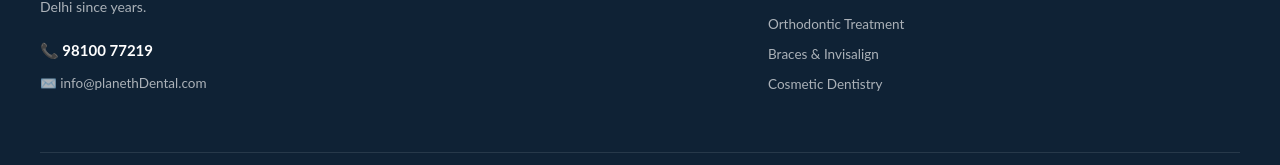
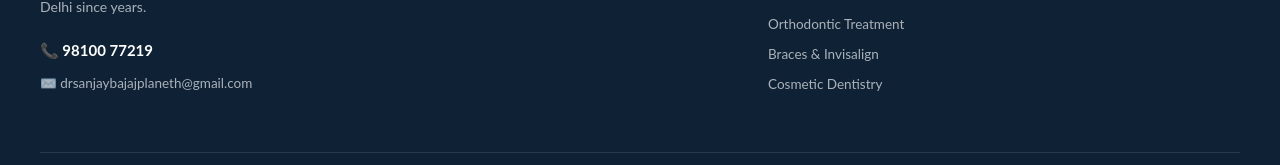
Before and after one commit to pc1982-prog/Dentists-websites, a React (Vite) app in the folder Frontend/: page /contact in a window 1280 px wide. Shown: the part 1250-1415 px from the top of the page. Built offline with nearby package versions, Linux system fonts and the light colour scheme.

Commit message:
updated code

```diff
--- a/Frontend/src/components/Footer.jsx
+++ b/Frontend/src/components/Footer.jsx
@@ -21,7 +21,7 @@ const Footer = () => (
             <a href="tel:9810077219" style={{ color: "white", textDecoration: "none", fontWeight: 700, fontSize: 15 }}>📞 98100 77219</a>
           </div>
           <div style={{ marginTop: 8 }}>
-            <a href="mailto:info@planeth dental.com" style={{ color: "rgba(255,255,255,0.65)", textDecoration: "none", fontSize: 13.5 }}>✉️ info@planethDental.com</a>
+            <a href="mailto:drsanjaybajajplaneth@gmail.com" style={{ color: "rgba(255,255,255,0.65)", textDecoration: "none", fontSize: 13.5 }}>✉️ drsanjaybajajplaneth@gmail.com</a>
           </div>
         </div>
 
--- a/Frontend/src/pages/ContactPage.jsx
+++ b/Frontend/src/pages/ContactPage.jsx
@@ -50,7 +50,7 @@ const ContactPage = () => {
               {[
                 { icon: "📍", label: "Address", value: "B2/18, opp. Metro Pillar 253, Pocket 3, Sector 18, Rohini, New Delhi – 110085", href: MAPS_LINK },
                 { icon: "📞", label: "Phone", value: "098100 77219", href: "tel:09810077219" },
-                { icon: "✉️", label: "Email", value: "info@planethDental.com", href: "mailto:info@planethDental.com" },
+                { icon: "✉️", label: "Email", value: "drsanjaybajajplaneth@gmail.com", href: "mailto:drsanjaybajajplaneth@gmail.com" },
                 {
                   icon: "🕐",
                   label: "Hours",
```
